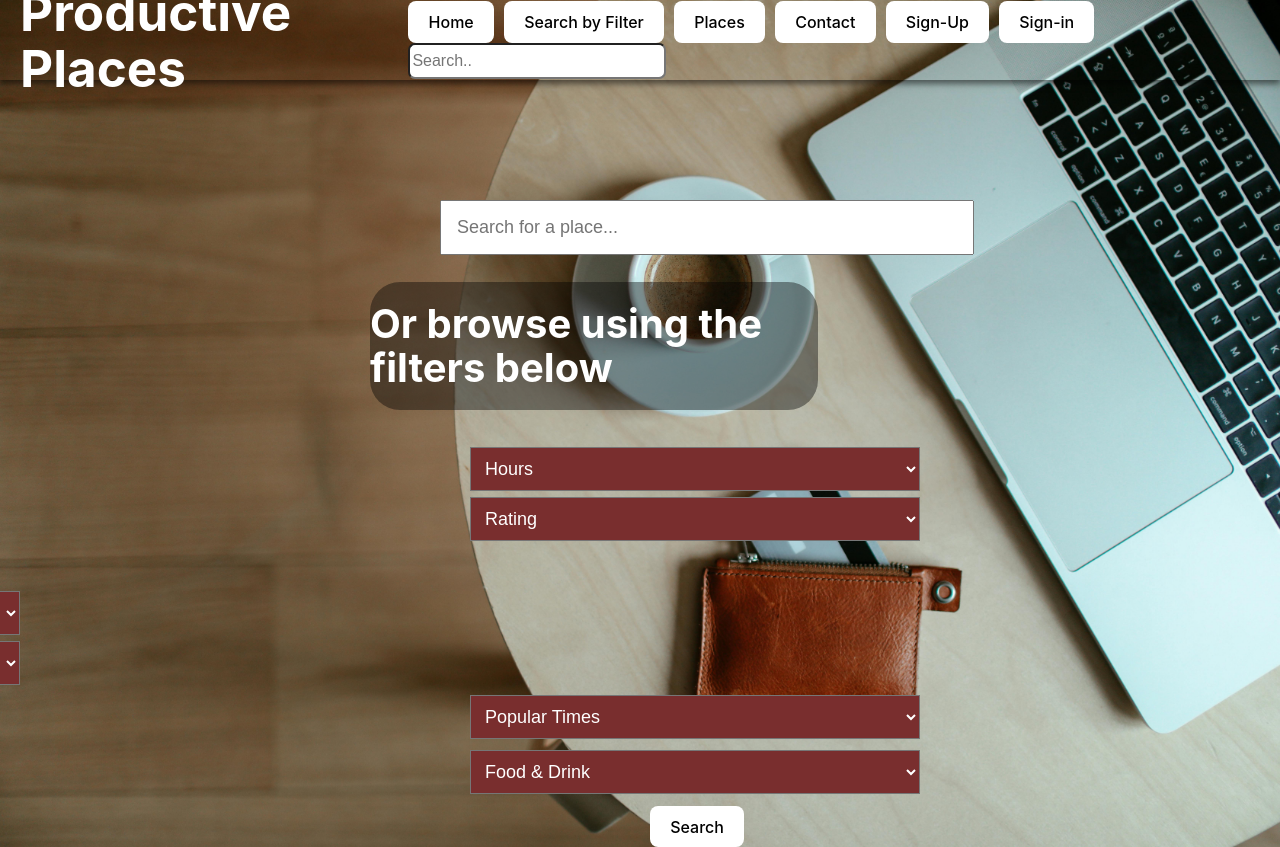
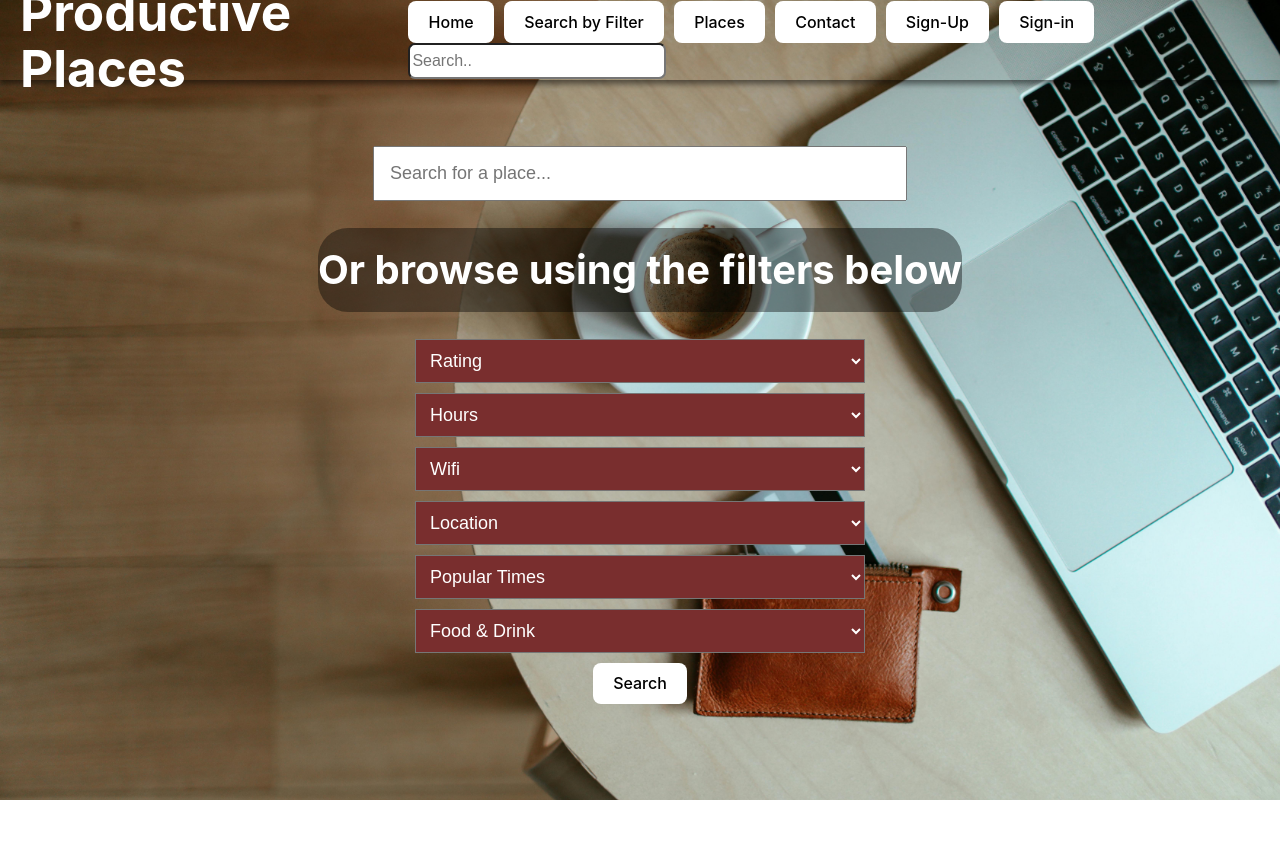
Before and after one commit to Christian-Mirt/S25-Gold, a React (Vite) app in the folder client/: page /searchfilter in a window 1280 px wide. After the commit the page ends 800 px from the top, so only its background shows below. Built offline with nearby package versions, Linux system fonts and the light colour scheme.

Commit message:
Fixed styling on all except signIn/signUp

```diff
--- a/client/src/components/Contact/Contact.css
+++ b/client/src/components/Contact/Contact.css
@@ -5,6 +5,7 @@ h1, b, p{
 .contactCatalog{
     width: 420px;
     background-color:rgba(0,0,0,0.4);
+    margin-left: 5%;
   }
 
   .favs{
--- a/client/src/components/HomePage/HomePage.css
+++ b/client/src/components/HomePage/HomePage.css
@@ -1,8 +1,5 @@
 .caption{
   color: white;
-  position: relative;
-  left: 300px;
-  top: 370px;
   font-size: 25px;
 }
 
@@ -16,7 +13,4 @@
   border-radius: 50%;
   width: 100px;
   height: 100px;
-  position: relative;
-  left: 460px;
-  top: 360px;
 }
--- a/client/src/components/HomePage/HomePage.jsx
+++ b/client/src/components/HomePage/HomePage.jsx
@@ -5,11 +5,13 @@ function HomePage() {
   const navigate = useNavigate();
 
   return(
-    <div className = "main">
-      <h2 className = "caption">Let&apos;s find your next favorite study spot!</h2>
-      <button className="nextBttn">
-        <span onClick = {() => {navigate("/signup")}} className="material-symbols-outlined">arrow_forward</span>
-      </button>
+    <div className = "center-vertically">
+      <div className='center-horizontally card'>
+        <h2 className = "caption">Let&apos;s find your next favorite study spot!</h2>
+        <button className="nextBttn">
+          <span onClick = {() => {navigate("/signup")}} className="material-symbols-outlined">arrow_forward</span>
+        </button>
+      </div>
     </div>
   )
 }
--- a/client/src/components/Places/Places.css
+++ b/client/src/components/Places/Places.css
@@ -13,15 +13,17 @@ h1, h4, b, p, a{
     flex: 1;
     background-color:rgba(0,0,0,0.4);
     color:white;
-    overflow-y: scroll;
+    overflow-y: auto;
     overflow-x: hidden;
-    max-height: 60vh;
+    height: calc(100vh - 100px);
     text-align: center;
 }
 
 .place-details {
     flex: 1;
     background-color: rgba(0, 0, 0, 0.841);
+    overflow-y: auto;
+    height: calc(100vh - 200px);
     padding: 50px;
 }
 
--- a/client/src/components/SearchFilter/SearchFilter.css
+++ b/client/src/components/SearchFilter/SearchFilter.css
@@ -1,19 +1,12 @@
 .bigSearch{
     width: 500px;
     padding: 15px;
-    top: 120px;
-    left: 440px;
-    position: relative;
     font-size: large;
 }
 
 .browseHeader{
     color: white;
     font-size: 40px;
-    top: 120px;
-    left: 370px;
-    position: relative;
-    max-width: 35%;
     background-color:rgba(0,0,0,0.4);
     padding: 20px 0px;
     border-radius: 30px;
@@ -24,10 +17,8 @@
     color: white;
     padding: 10px;
     width: 450px;
-    position: relative;
-    left: 470px;
-    top: 180px;
     font-size: large;
+    margin-bottom: 10px;
 }
 
 .hours{
@@ -35,10 +26,8 @@
     color: white;
     padding: 10px;
     width: 450px;
-    position: relative;
     font-size: large;
-    left: 20px;
-    top: 130px;
+    margin-bottom: 10px;
 }
 
 .wifi{
@@ -46,10 +35,8 @@
     color: white;
     padding: 10px;
     width: 450px;
-    position: relative;
     font-size: large;
-    left: -430px;
-    top: 230px;
+    margin-bottom: 10px;
 }
 
 .loc{
@@ -57,10 +44,8 @@
     color: white;
     padding: 10px;
     width: 450px;
-    position: relative;
     font-size: large;
-    left: -880px;
-    top: 280px;
+    margin-bottom: 10px;
 }
 
 .pop{
@@ -68,10 +53,8 @@
     color: white;
     padding: 10px;
     width: 450px;
-    position: relative;
     font-size: large;
-    left: 470px;
-    top: 290px;
+    margin-bottom: 10px;
 }
 
 .food{
@@ -79,18 +62,13 @@
     color: white;
     padding: 10px;
     width: 450px;
-    position: relative;
     font-size: large;
-    left: 20px;
-    top: 345px;
+    margin-bottom: 10px;
 }
 
 .searchButton{
     background-color: white;
     color: black;
-    position: relative;
-    top: 400px;
-    left: -250px;
 }
 
 .rating::placeholder, .hours::placeholder, .wifi::placeholder,
--- a/client/src/components/SearchFilter/SearchFilter.jsx
+++ b/client/src/components/SearchFilter/SearchFilter.jsx
@@ -9,7 +9,8 @@ function SearchFilter() {
   }
 
   return(
-    <div>
+    <div className='center-vertically'>
+      <div className='center-horizontally'>
         <input type="text" placeholder="Search for a place..." className = "bigSearch"></input>
         <h1 className='browseHeader'>Or browse using the filters below</h1>
         <select type="text" placeholder="Rating" className = "rating">
@@ -46,6 +47,7 @@ function SearchFilter() {
         </select>
         <button className='searchButton' onClick={searchPlace}>Search</button>
       </div>
+    </div>
   )
 }
 
--- a/client/src/index.css
+++ b/client/src/index.css
@@ -16,6 +16,20 @@
 
 .page-container {
   padding: 10px;
+}
+
+.center-vertically {
+  display: flex;
+  height: calc(100vh - 110px);
+  align-items: center;  /* Centers the inner div vertically */
+  justify-content: center; /* Centers the inner div horizontally */
+}
+
+.center-horizontally {
+  display: flex;
+  flex-direction: column; /* Keeps items stacked */
+  align-items: center; /* Centers items horizontally */
+  text-align: center; /* Ensures text stays centered */
 }
 
 a {
```
Lines whose indentation alone changed are shown as unchanged.
